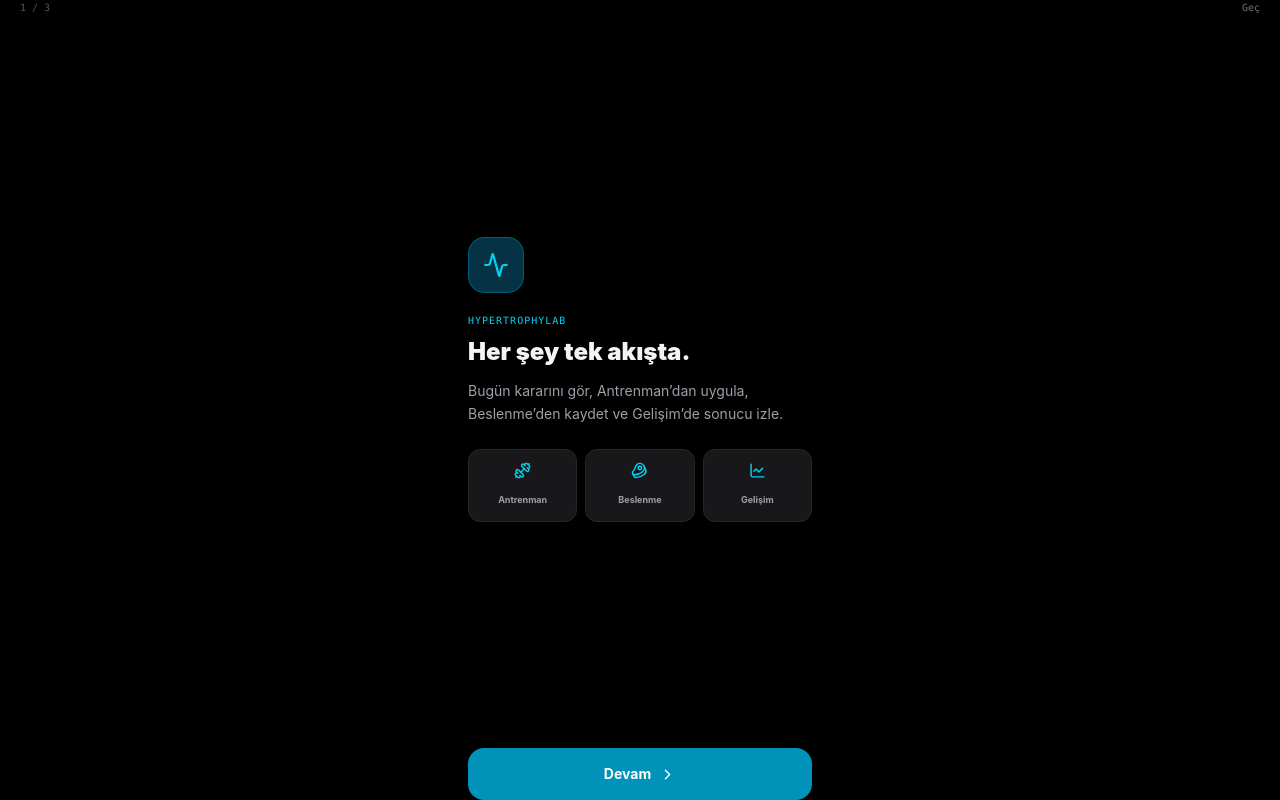
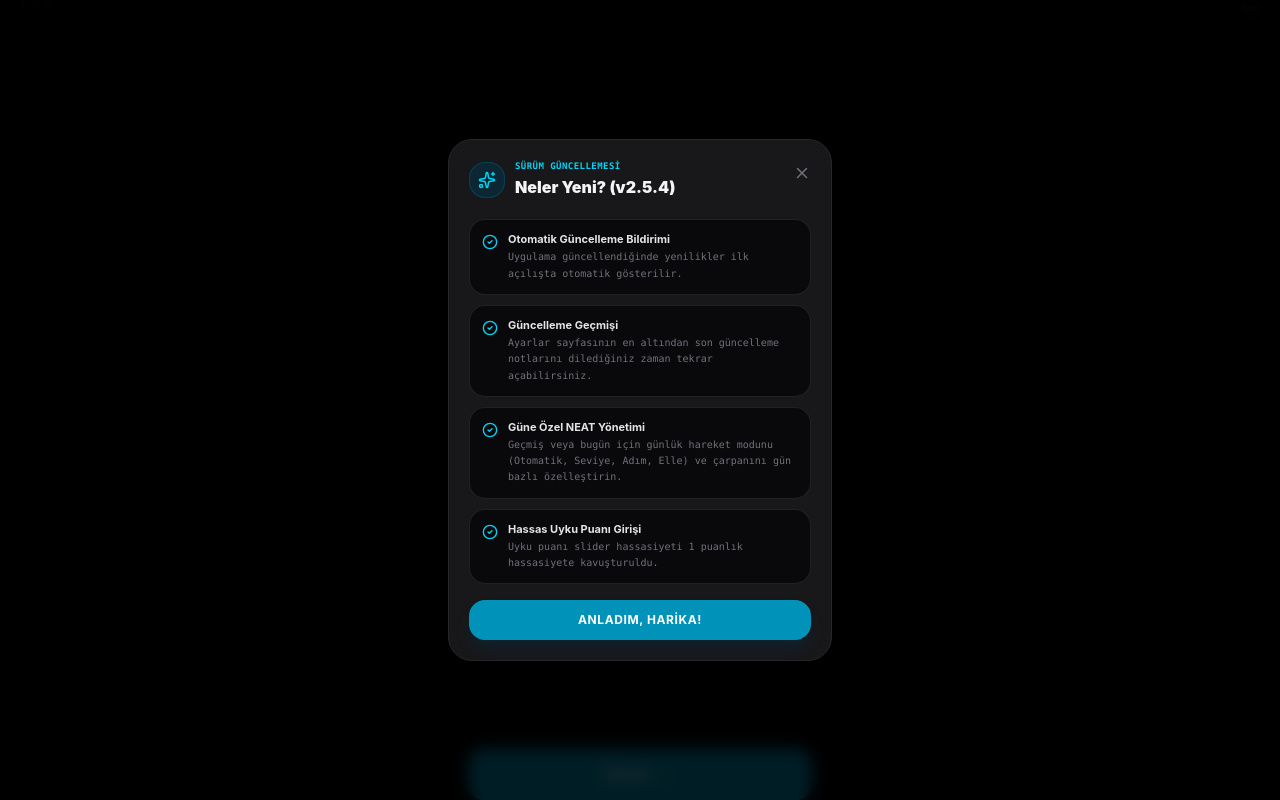
Before and after one commit to mustafacanbaz14/ProOverload-0.4V-pwa, a React (Vite) app: page / in a window 1280 px wide. Built offline with nearby package versions, Linux system fonts and the light colour scheme.

Commit message:
feat: auto update popup & release notes in settings, v2.5.4

```diff
--- a/package.json
+++ b/package.json
@@ -1,7 +1,7 @@
 {
   "name": "prooverload-tracker",
   "private": true,
-  "version": "2.5.3",
+  "version": "2.5.4",
   "type": "module",
   "scripts": {
     "dev": "vite",
--- a/src/App.jsx
+++ b/src/App.jsx
@@ -7,7 +7,7 @@ import {
   requestWakeLock, playRestAlert, vibrateAlert
 } from './lockScreen';
 
-import { DEFAULT_EXERCISES, MUSCLE_GROUPS, BODY_METRICS, getVolumeLandmarks, ACWR_MIN_DAYS } from './utils/constants';
+import { DEFAULT_EXERCISES, MUSCLE_GROUPS, BODY_METRICS, getVolumeLandmarks, ACWR_MIN_DAYS, APP_VERSION } from './utils/constants';
 import { migrateCustomExercises } from './utils/migrations';
 import { computeAdaptiveTDEE } from './utils/tdee';
 import { totalCardioCalories, dayWorkoutCalories } from './utils/cardio';
@@ -67,6 +67,7 @@ import TrainingView from './components/TrainingView';
 import ProgressHubView from './components/ProgressHubView';
 import GlobalSearchModal from './components/GlobalSearchModal';
 import OnboardingModal from './components/OnboardingModal';
+import ReleaseNotesModal from './components/ReleaseNotesModal';
 import { formatDay, formatDayRelative } from './utils/dates';
 import { emptyWellnessDay, mergeWellnessDay, dayMindCalories, computeSleepScore } from './utils/wellness';
 import { buildCycleSummary, emptyCycleDay, mergeCycleDay } from './utils/cycle';
@@ -119,6 +120,19 @@ export default function App() {
     && initial.workouts.length === 0
     && initial.metricsHistory.length === 0
     && initial.nutritionHistory.length === 0);
+  const [isReleaseNotesOpen, setIsReleaseNotesOpen] = useState(false);
+
+  useEffect(() => {
+    try {
+      const lastSeen = localStorage.getItem('po_last_seen_version');
+      if (lastSeen !== APP_VERSION) {
+        setIsReleaseNotesOpen(true);
+        localStorage.setItem('po_last_seen_version', APP_VERSION);
+      }
+    } catch {
+      // localStorage erişim engellerine karşı koruma
+    }
+  }, []);
   // Araçlar listesinde uyku ve meditasyon ayrı giriş; hangisinden gelindiyse
   // Toparlanma ekranı o sekmede açılır.
   const [wellnessTab, setWellnessTab] = useState('sleep');
@@ -2054,7 +2068,14 @@ export default function App() {
           nutritionHistory={nutritionHistory}
           lastBackupDate={lastBackupDate}
           onOpenOnboarding={() => setIsOnboardingOpen(true)}
+          onOpenReleaseNotes={() => setIsReleaseNotesOpen(true)}
           profileGender={profileGender}
+        />
+
+        {/* RELEASE NOTES MODAL */}
+        <ReleaseNotesModal
+          isOpen={isReleaseNotesOpen}
+          onClose={() => setIsReleaseNotesOpen(false)}
         />
 
         {/* QR CODE MODAL */}
--- /dev/null
+++ b/src/components/ReleaseNotesModal.jsx
@@ -0,0 +1,67 @@
+import React, { memo } from 'react';
+import { Sparkles, X, CheckCircle2 } from 'lucide-react';
+import { LATEST_RELEASE_NOTES } from '../utils/constants';
+
+const ReleaseNotesModal = memo(({ isOpen, onClose }) => {
+  if (!isOpen) return null;
+
+  return (
+    <div className="fixed inset-0 bg-black/80 backdrop-blur-sm z-[150] flex items-center justify-center p-4">
+      <div className="bg-zinc-900 border border-zinc-800 rounded-3xl max-w-sm w-full p-5 space-y-4 shadow-2xl animate-in fade-in zoom-in-95 duration-200">
+        <div className="flex items-start justify-between">
+          <div className="flex items-center gap-2.5">
+            <div className="w-9 h-9 rounded-2xl bg-cyan-950/60 border border-cyan-800/50 flex items-center justify-center text-cyan-400">
+              <Sparkles size={18} />
+            </div>
+            <div>
+              <span className="text-[9px] font-mono font-bold uppercase text-cyan-400 tracking-wider block">
+                Sürüm Güncellemesi
+              </span>
+              <h3 className="text-base font-black text-zinc-100 mt-0.5">
+                {LATEST_RELEASE_NOTES.title}
+              </h3>
+            </div>
+          </div>
+          <button
+            type="button"
+            onClick={onClose}
+            className="text-zinc-500 hover:text-zinc-300 p-1 -mr-1 transition-colors"
+            aria-label="Kapat"
+          >
+            <X size={18} />
+          </button>
+        </div>
+
+        <div className="space-y-2.5 max-h-[60vh] overflow-y-auto hide-scrollbar pt-1">
+          {LATEST_RELEASE_NOTES.items.map((item, index) => (
+            <div
+              key={index}
+              className="bg-zinc-950 border border-zinc-800/80 rounded-2xl p-3 flex items-start gap-2.5"
+            >
+              <CheckCircle2 size={16} className="text-cyan-400 shrink-0 mt-0.5" />
+              <div className="min-w-0">
+                <h4 className="text-[11px] font-bold text-zinc-200 leading-snug">
+                  {item.title}
+                </h4>
+                <p className="text-[10px] font-mono text-zinc-500 leading-relaxed mt-0.5">
+                  {item.desc}
+                </p>
+              </div>
+            </div>
+          ))}
+        </div>
+
+        <button
+          type="button"
+          onClick={onClose}
+          className="w-full bg-cyan-600 active:bg-cyan-700 text-white font-bold py-3 rounded-2xl text-xs uppercase tracking-wider shadow-lg shadow-cyan-950/40 transition-colors"
+        >
+          Anladım, Harika!
+        </button>
+      </div>
+    </div>
+  );
+});
+
+ReleaseNotesModal.displayName = 'ReleaseNotesModal';
+export default ReleaseNotesModal;
--- a/src/components/SettingsModal.jsx
+++ b/src/components/SettingsModal.jsx
@@ -1,7 +1,7 @@
 import React, { memo } from 'react';
-import { X, Settings, Download, Upload, Smartphone, HeartPulse, Database, Dumbbell, Beef, Sun, Moon, Footprints, Layers3 } from 'lucide-react';
+import { X, Settings, Download, Upload, Smartphone, HeartPulse, Database, Dumbbell, Beef, Sun, Moon, Footprints, Layers3, Sparkles } from 'lucide-react';
 import { exportAppleHealthXML, exportGoogleFitJSON } from '../utils/healthSync';
-import { EXPERIENCE_LEVELS } from '../utils/constants';
+import { EXPERIENCE_LEVELS, APP_VERSION } from '../utils/constants';
 import { ratesForGoal } from '../utils/goals';
 import { ACTIVITY_LEVELS } from '../utils/energyModel';
 
@@ -50,6 +50,7 @@ const SettingsModal = memo(({
   nutritionHistory,
   lastBackupDate,
   onOpenOnboarding,
+  onOpenReleaseNotes,
   profileGender = 'male',
 }) => {
   if (!isOpen) return null;
@@ -547,6 +548,25 @@ const SettingsModal = memo(({
               </button>
             </div>
           </Group>
+
+          {/* --- SÜRÜM BİLGİSİ --- */}
+          <Group icon={<Sparkles size={12} className="text-cyan-400" />} title="Sürüm & Güncelleme">
+            <div className="flex items-center justify-between bg-zinc-950 p-3 rounded-xl border border-zinc-800">
+              <div>
+                <span className="text-[11px] font-bold text-zinc-200 block">ProOverload v{APP_VERSION}</span>
+                <span className="text-[9px] font-mono text-zinc-500 block mt-0.5">Son Güncelleme Notları</span>
+              </div>
+              {onOpenReleaseNotes && (
+                <button
+                  type="button"
+                  onClick={onOpenReleaseNotes}
+                  className="bg-zinc-900 border border-zinc-800 hover:border-cyan-800 text-cyan-400 text-[10px] font-bold px-3 py-1.5 rounded-lg active:bg-zinc-800 transition-colors"
+                >
+                  Notları Oku
+                </button>
+              )}
+            </div>
+          </Group>
         </div>
 
         <div className="p-3 border-t border-zinc-800 bg-zinc-950 shrink-0 pb-safe">
--- a/src/utils/constants.js
+++ b/src/utils/constants.js
@@ -566,3 +566,29 @@ export const VOLUME_STATUS = {
   high: { label: 'Yüksek', chip: 'text-orange-400 border-orange-900/40 bg-orange-950/40', bar: 'bg-orange-500', text: 'text-orange-400', hex: '#f97316' },
   over: { label: 'Tavan üstü', chip: 'text-red-400 border-red-900/40 bg-red-950/40', bar: 'bg-red-500', text: 'text-red-400', hex: '#ef4444' },
 };
+
+export const APP_VERSION = '2.5.4';
+
+export const LATEST_RELEASE_NOTES = {
+  version: '2.5.4',
+  title: 'Neler Yeni? (v2.5.4)',
+  date: '2026-08-04',
+  items: [
+    {
+      title: 'Otomatik Güncelleme Bildirimi',
+      desc: 'Uygulama güncellendiğinde yenilikler ilk açılışta otomatik gösterilir.'
+    },
+    {
+      title: 'Güncelleme Geçmişi',
+      desc: 'Ayarlar sayfasının en altından son güncelleme notlarını dilediğiniz zaman tekrar açabilirsiniz.'
+    },
+    {
+      title: 'Güne Özel NEAT Yönetimi',
+      desc: 'Geçmiş veya bugün için günlük hareket modunu (Otomatik, Seviye, Adım, Elle) ve çarpanını gün bazlı özelleştirin.'
+    },
+    {
+      title: 'Hassas Uyku Puanı Girişi',
+      desc: 'Uyku puanı slider hassasiyeti 1 puanlık hassasiyete kavuşturuldu.'
+    }
+  ]
+};
```
